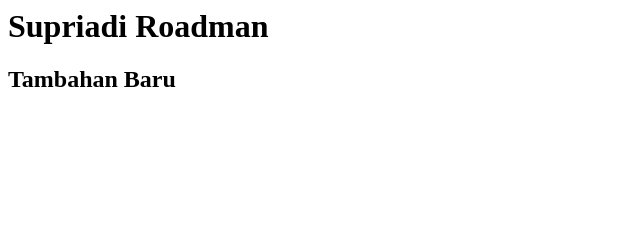
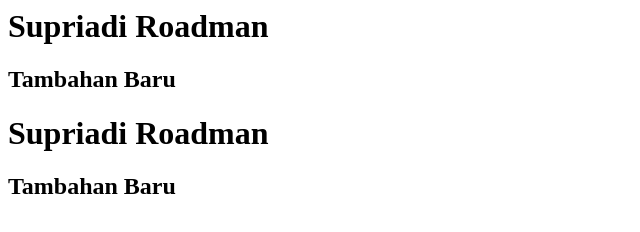
Before and after one commit to supriadiroadman/tutorial, a plain HTML site: page index.html in a window 1280 px wide. Shown: the whole page, without its empty margins (0-640 px from the left). Drawn offline with Linux system fonts and the light colour scheme.

Commit message:
berubah dari github

```diff
--- a/index.html
+++ b/index.html
@@ -1,2 +1,5 @@
 <h1>Supriadi Roadman</h1>
 <h2>Tambahan Baru</h2>
+
+<h1>Supriadi Roadman</h1>
+<h2>Tambahan Baru</h2>
```
